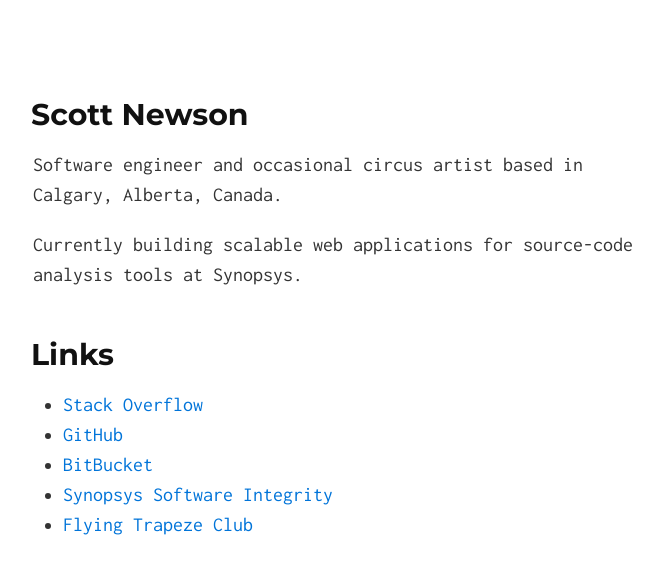
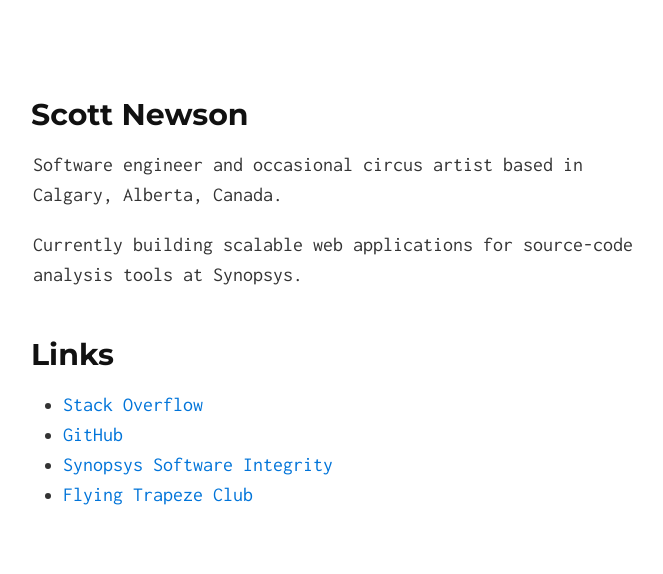
Before and after one commit to sgnewson/sgnewson.github.io, a Jekyll site: the page built from index.md, in a window 1280 px wide. Shown: the top 574 px of the page, without its empty margins (307-970 px from the left). Built offline with Jekyll 4.4.1, drawn with Linux system fonts in a browser that asks for light colours; our own code applies the rules of GitHub Pages for plain Markdown files.

Commit message:
remove bitbucket

```diff
--- a/index.md
+++ b/index.md
@@ -11,6 +11,5 @@
 
 * [Stack Overflow](https://stackoverflow.com/users/346912/scott-newson)
 * [GitHub](https://github.com/sgnewson)
-* [BitBucket](https://bitbucket.org/sgnewson/)
 * [Synopsys Software Integrity](https://www.synopsys.com/software-integrity.html)
 * [Flying Trapeze Club](https://www.rockymountaintrapeze.ca/)
```
